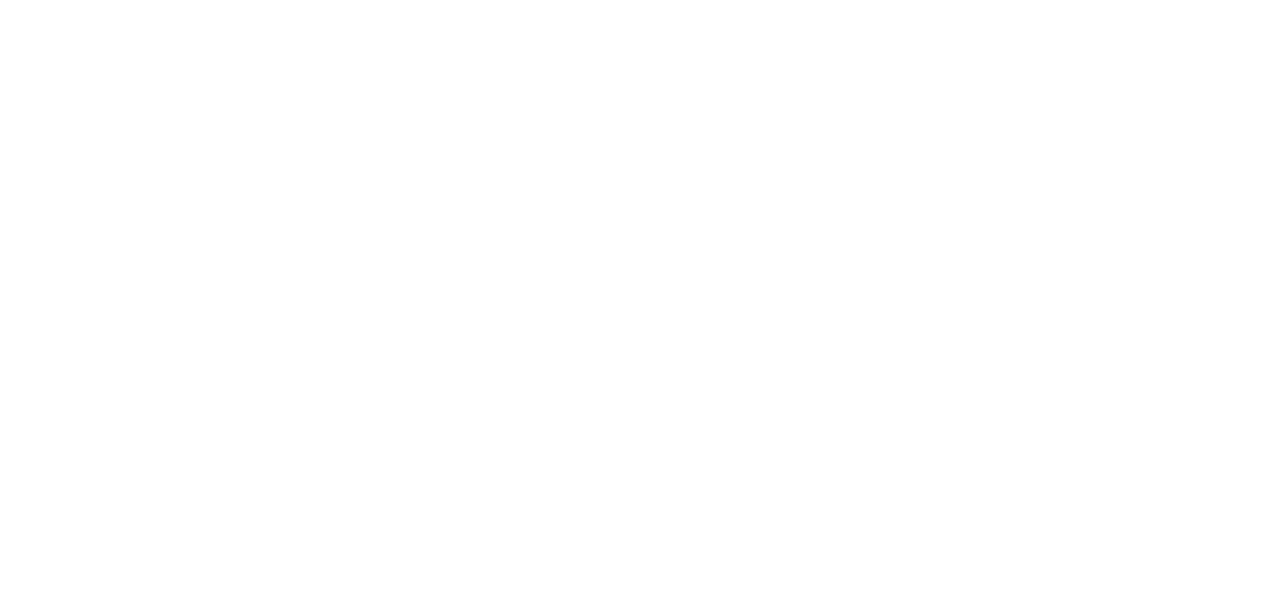
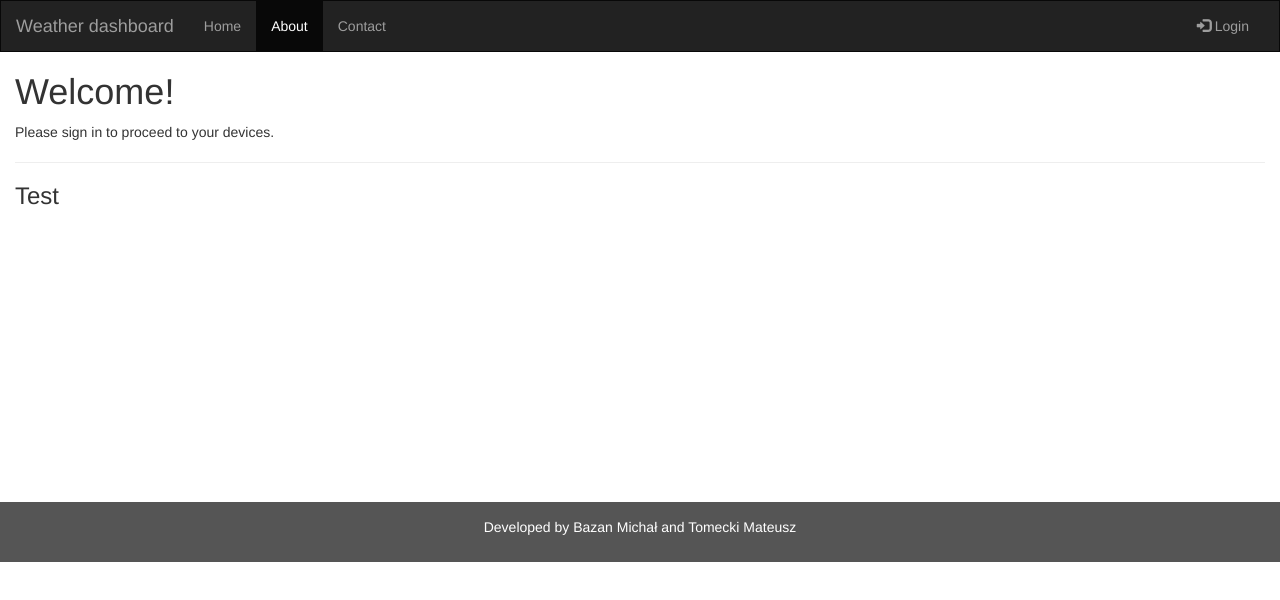
Before and after one commit to Merliss/IOTdeviceLog, a plain HTML site: page about.html in a window 1280 px wide. Drawn offline with nearby package versions, Linux system fonts and the light colour scheme.

Commit message:
added new file 'contact.html'

```diff
--- a/about.html
+++ b/about.html
@@ -0,0 +1,87 @@
+<!DOCTYPE html>
+<html lang="en">
+<head>
+  <title>Weather Dashboard</title>
+  <meta charset="utf-8">
+  <meta name="viewport" content="width=device-width, initial-scale=1">
+  <link rel="stylesheet" href="https://maxcdn.bootstrapcdn.com/bootstrap/3.4.1/css/bootstrap.min.css">
+  <script src="https://ajax.googleapis.com/ajax/libs/jquery/3.6.3/jquery.min.js"></script>
+  <script src="https://maxcdn.bootstrapcdn.com/bootstrap/3.4.1/js/bootstrap.min.js"></script>
+  <style>
+    /* Remove the navbar's default margin-bottom and rounded borders */
+    .navbar {
+      margin-bottom: 0;
+      border-radius: 0;
+    }
+
+    /* Set height of the grid so .sidenav can be 100% (adjust as needed) */
+    .row.content {height: 450px}
+
+    /* Set gray background color and 100% height */
+    .sidenav {
+      padding-top: 20px;
+      background-color: #f1f1f1;
+      height: 100%;
+    }
+
+    /* Set black background color, white text and some padding */
+    footer {
+      background-color: #555;
+      color: white;
+      padding: 15px;
+    }
+
+    /* On small screens, set height to 'auto' for sidenav and grid */
+    @media screen and (max-width: 767px) {
+      .sidenav {
+        height: auto;
+        padding: 15px;
+      }
+      .row.content {height:auto;}
+    }
+  </style>
+</head>
+<body>
+
+<nav class="navbar navbar-inverse">
+  <div class="container-fluid">
+    <div class="navbar-header">
+      <button type="button" class="navbar-toggle" data-toggle="collapse" data-target="#myNavbar">
+        <span class="icon-bar"></span>
+        <span class="icon-bar"></span>
+        <span class="icon-bar"></span>
+      </button>
+      <a class="navbar-brand" href="index.html">Weather dashboard</a>
+    </div>
+    <div class="collapse navbar-collapse" id="myNavbar">
+      <ul class="nav navbar-nav">
+        <li><a href="index.html">Home</a></li>
+        <li class="active"><a href="about.html">About</a></li>
+        <li><a href="#">Contact</a></li>
+      </ul>
+      <ul class="nav navbar-nav navbar-right">
+        <li><a href="#"><span class="glyphicon glyphicon-log-in"></span> Login</a></li>
+      </ul>
+    </div>
+  </div>
+</nav>
+
+<div class="container-fluid text-center">
+  <div class="row content">
+    <div class="col-sm-12 text-left">
+      <h1>Welcome!</h1>
+      <p>Please sign in to proceed to your devices.</p>
+      <hr>
+      <h3>Test</h3>
+      <!-- <p>Our venture offers many IoT devices such as weather stations, home alarm systems and so on.</p> -->
+    </div>
+    </div>
+  </div>
+</div>
+
+<footer class="container-fluid text-center">
+  <p>Developed by Bazan Michał and Tomecki Mateusz</p>
+</footer>
+
+</body>
+</html>
```
Also changed, not shown: index.html (+3 -3 lines), contact.html (added).
